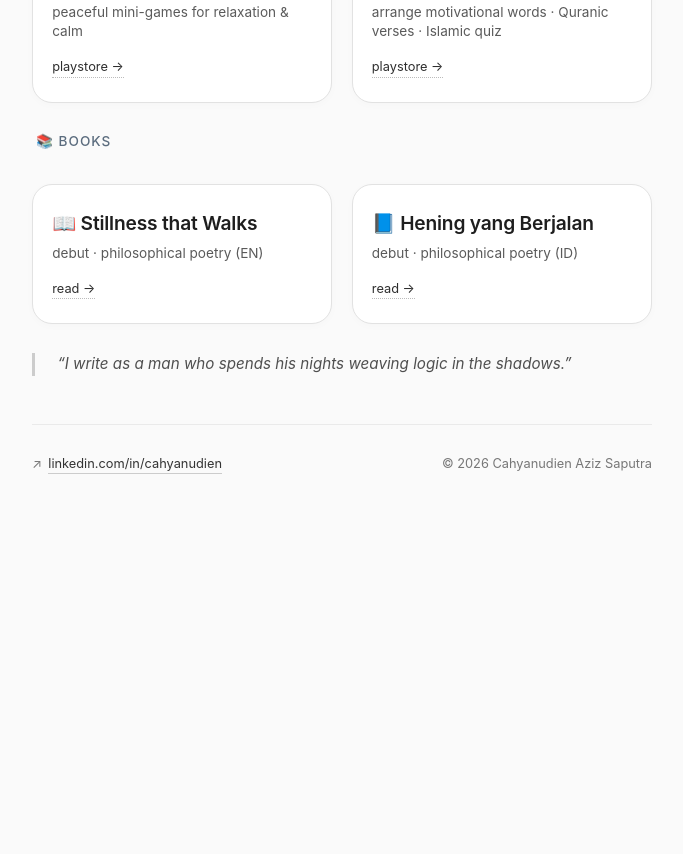
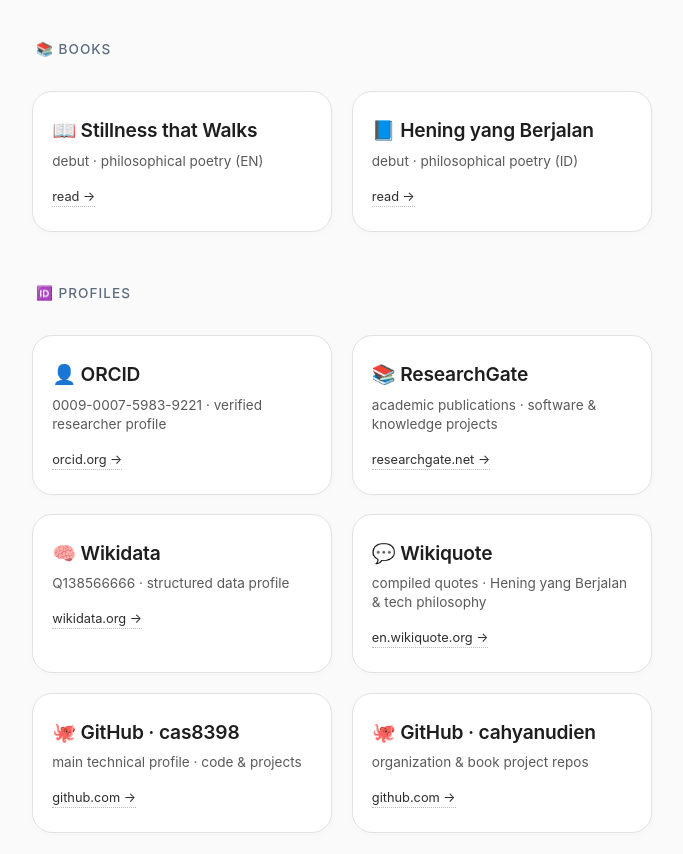
Before and after one commit to cahyanudien/cahyanudien.github.io, a website built with Vite: page index.html in a window 1280 px wide. Shown: the part 826-1680 px from the top of the page, without its empty margins (298-981 px from the left). Before the commit the page ends 1332 px from the top, so only its background shows below. Built offline with nearby package versions, Linux system fonts and the light colour scheme.

Commit message:
add profiles

```diff
--- a/src/data/cards.js
+++ b/src/data/cards.js
@@ -14,15 +14,6 @@ export const projects = [
     description: "Islamic open-source · free digital tools for Muslims",
     url: "https://github.com/SadaqahCode",
     linkText: "github.com/SadaqahCode",
-    status: "live",
-    target: "blank",
-  },
-  {
-    emoji: "⌨️",
-    title: "GitHub · cas8398",
-    description: "technical hub · code · open source",
-    url: "https://github.com/cas8398",
-    linkText: "github.com/cas8398",
     status: "live",
     target: "blank",
   },
@@ -69,3 +60,72 @@ export const books = [
     target: "same",
   },
 ];
+
+export const profiles = [
+  {
+    emoji: "👤",
+    title: "ORCID",
+    description: "0009-0007-5983-9221 · verified researcher profile",
+    url: "https://orcid.org/0009-0007-5983-9221",
+    linkText: "orcid.org",
+    status: "live",
+    target: "blank",
+  },
+  {
+    emoji: "📚",
+    title: "ResearchGate",
+    description: "academic publications · software & knowledge projects",
+    url: "https://www.researchgate.net/profile/Cahyanudien-Saputra-2",
+    linkText: "researchgate.net",
+    status: "live",
+    target: "blank",
+  },
+  {
+    emoji: "🧠",
+    title: "Wikidata",
+    description: "Q138566666 · structured data profile",
+    url: "https://www.wikidata.org/wiki/Q138566666",
+    linkText: "wikidata.org",
+    status: "live",
+    target: "blank",
+  },
+  {
+    emoji: "💬",
+    title: "Wikiquote",
+    description: "compiled quotes · Hening yang Berjalan & tech philosophy",
+    url: "https://en.wikiquote.org/wiki/Cahyanudien_Aziz_Saputra",
+    linkText: "en.wikiquote.org",
+    status: "live",
+    target: "blank",
+  },
+  {
+    emoji: "🐙",
+    title: "GitHub · cas8398",
+    description: "main technical profile · code & projects",
+    url: "https://github.com/cas8398",
+    linkText: "github.com",
+    status: "live",
+    target: "blank",
+  },
+  {
+    emoji: "🐙",
+    title: "GitHub · cahyanudien",
+    description: "organization & book project repos",
+    url: "https://github.com/cahyanudien",
+    linkText: "github.com",
+    status: "live",
+    target: "blank",
+  },
+];
+
+/* LATER ADD
+  {
+    emoji: "🎓",
+    title: "Google Scholar",
+    description: "academic citations · HadisKu & knowledge systems",
+    url: "https://scholar.google.com/citations?user=YOUR_SCHOLAR_ID",
+    linkText: "scholar.google.com",
+    status: "live",
+    target: "blank",
+  },
+  */
--- a/src/data/schema.js
+++ b/src/data/schema.js
@@ -29,6 +29,9 @@ export const schemaData = [
       "Node.js",
       "Full-Stack Development",
       "Privacy-First Design",
+      "Islamic Mobile Applications",
+      "Open Source Development",
+      "Digital Humanities",
     ],
     sameAs: [
       "https://flagodna.com",
@@ -37,7 +40,14 @@ export const schemaData = [
       "https://linkedin.com/in/cahyanudien",
       "https://www.wikidata.org/wiki/Q138566666",
       "https://orcid.org/0009-0007-5983-9221",
+      "https://en.wikiquote.org/wiki/Cahyanudien_Aziz_Saputra",
+      "https://www.researchgate.net/profile/Cahyanudien-Saputra-2",
     ],
+    award: ["Privacy-First App Developer 2025"],
+    potentialAction: {
+      "@type": "SearchAction",
+      target: "https://www.google.com/search?q=Cahyanudien+Aziz+Saputra",
+    },
     subjectOf: [
       {
         "@type": "Book",
--- a/src/main.js
+++ b/src/main.js
@@ -1,6 +1,6 @@
 import "./style.css";
 import { schemaData } from "./data/schema.js";
-import { projects, games, books } from "./data/cards.js";
+import { projects, games, books, profiles } from "./data/cards.js";
 import { profile } from "./data/profile.js";
 
 // Inject Schema.org JSON-LD
@@ -39,16 +39,25 @@ document.querySelector("#app").innerHTML = `
     </div>
 
     <!-- PROJECTS SECTION -->
-    <div class="section-label">📱 PROJECTS</div>
-    <div class="card-grid" id="projects-grid"></div>
+    <section>
+      <h2 class="section-label">📱 PROJECTS</h2>
+      <div class="card-grid" id="projects-grid"></div>
+    </section>
 
-    <!-- GAMES SECTION -->
-    <div class="section-label" style="margin-top: 1.8rem">🎮 GAMES</div>
-    <div class="card-grid" id="games-grid"></div>
+    <section>
+      <h2 class="section-label" style="margin-top: 1.8rem">🎮 GAMES</h2>
+      <div class="card-grid" id="games-grid"></div>
+    </section>
 
-    <!-- BOOKS SECTION -->
-    <div class="section-label" style="margin-top: 1.8rem">📚 BOOKS</div>
-    <div class="card-grid" id="books-grid"></div>
+    <section>
+      <h2 class="section-label" style="margin-top: 1.8rem">📚 BOOKS</h2>
+      <div class="card-grid" id="books-grid"></div>
+    </section>
+
+    <section>
+      <h2 class="section-label" style="margin-top: 1.8rem">🆔 PROFILES</h2>
+      <div class="card-grid" id="profiles-grid"></div>
+    </section>
 
     <!-- Quote -->
     <div class="quote-block">“${profile.quote}”</div>
@@ -96,3 +105,4 @@ function renderCards(containerId, items) {
 renderCards("projects-grid", projects);
 renderCards("games-grid", games);
 renderCards("books-grid", books);
+renderCards("profiles-grid", profiles);
--- a/src/style.css
+++ b/src/style.css
@@ -203,6 +203,7 @@
         color: #5b6c7e;
         margin-bottom: 0.75rem;
         padding-left: 0.25rem;
+        padding-top: 1.40rem;
       }
 
       /* Dummy card styling */
```
